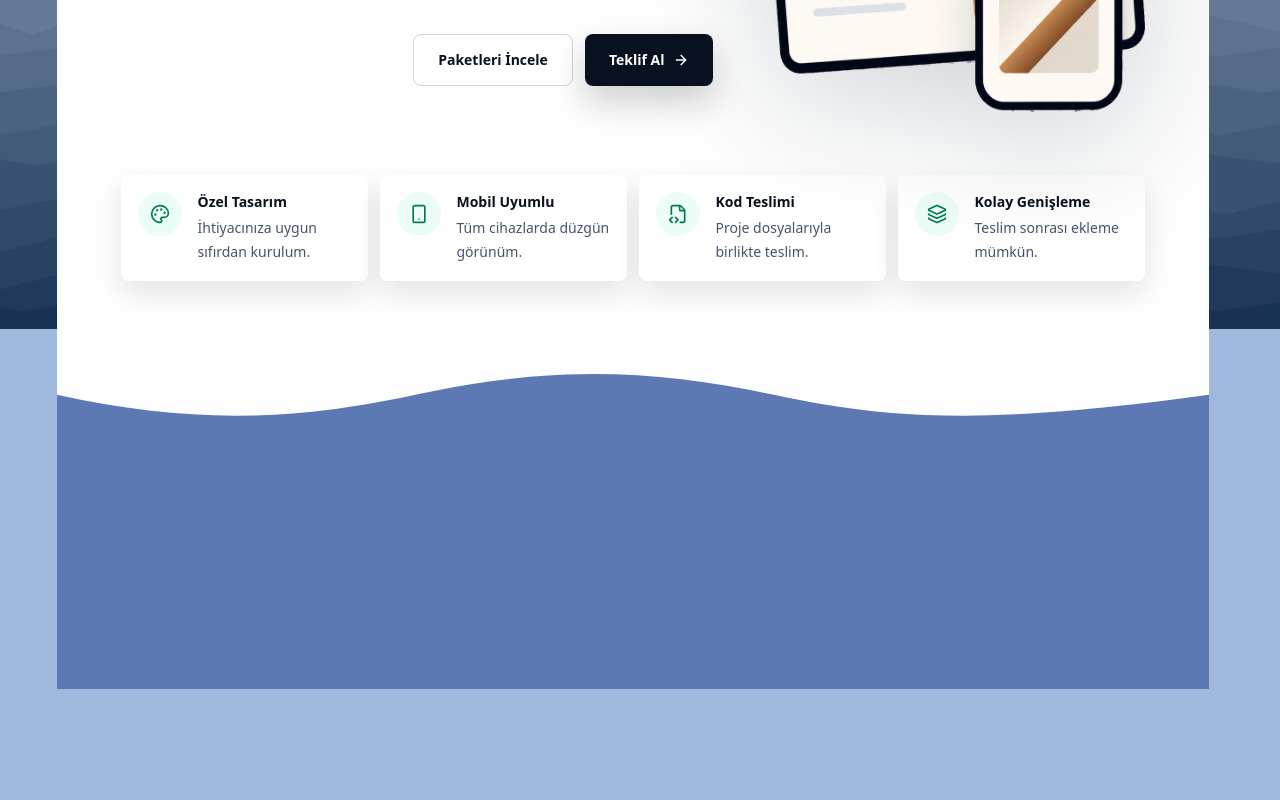
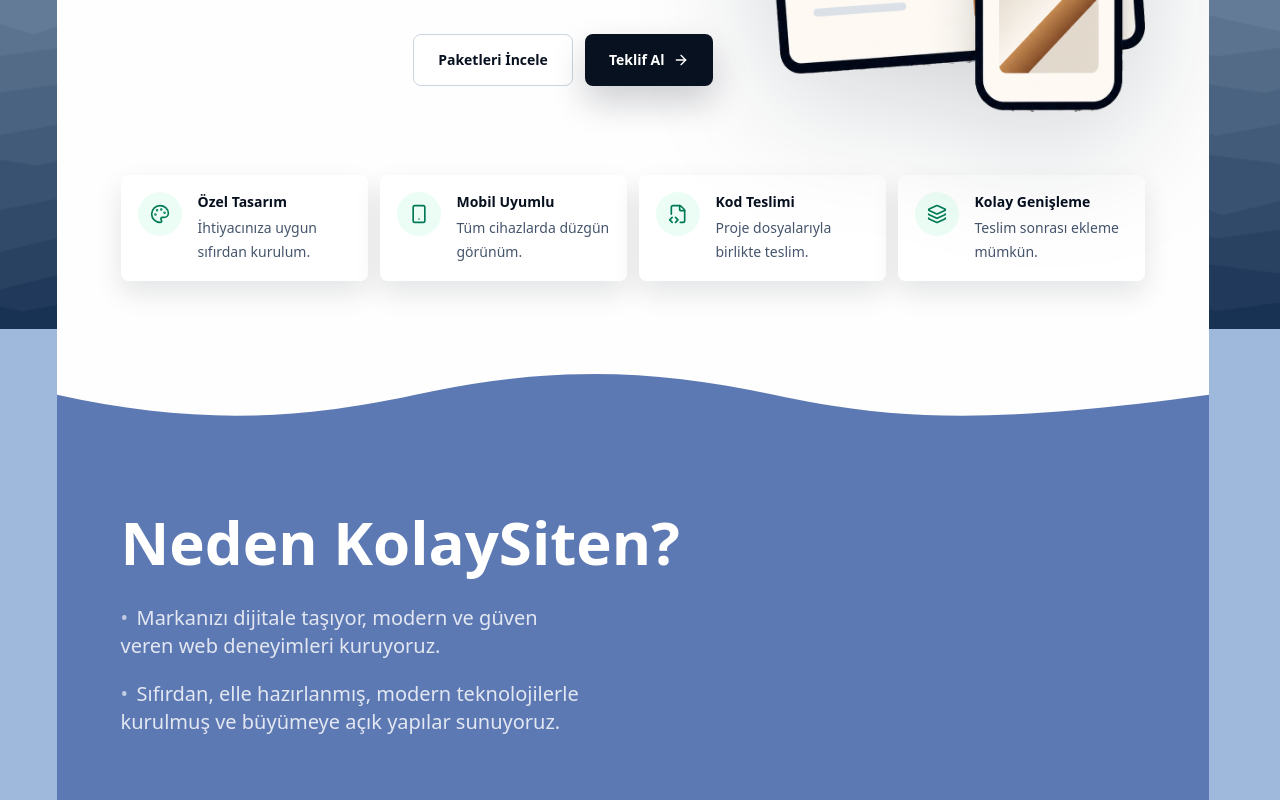
Before and after one commit to kolaysiten/clients, a Next.js app: page / in a window 1280 px wide. Shown: the part 471-1271 px from the top of the page. Before the commit the page ends 1160 px from the top, so only its background shows below. Built offline with nearby package versions, Linux system fonts and the light colour scheme.

Commit message:
refactor(WhySection): enhance layout and styling for improved readability and structure

```diff
--- a/src/sections/home/hero-section.tsx
+++ b/src/sections/home/hero-section.tsx
@@ -111,7 +111,7 @@ export default function HeroSection() {
             </m.h1>
 
             <m.p className={heroStyles.description} custom={7} variants={heroVariants.item}>
-              KolaySiten olarak, ihtiyacınıza göre tasarlanan ve modern teknolojilerle kodlanan web siteleri geliştiriyoruz.
+              KolaySiten olarak, ihtiyacınıza göre şekillenen ve modern teknolojilerle geliştirilen web siteleri hazırlıyoruz.
             </m.p>
 
             <m.div className={heroStyles.actions} variants={heroVariants.group}>
--- a/src/sections/home/why-section.tsx
+++ b/src/sections/home/why-section.tsx
@@ -2,16 +2,61 @@
 
 import { LandingSection } from "@/src/lib/landing-page";
 
+const subtitleItems = [
+  {
+    firstLine: "Markanızı dijitale taşıyor, modern ve güven",
+    secondLine: "veren web deneyimleri kuruyoruz.",
+  },
+  {
+    firstLine: "Sıfırdan, elle hazırlanmış, modern teknolojilerle",
+    secondLine: " kurulmuş ve büyümeye açık yapılar sunuyoruz.",
+  },
+] as const;
+
 export default function WhySection() {
   return (
     <LandingSection className={sectionStyles.section} sectionBg="#5d79b3">
-      <div className={sectionStyles.inner} />
+      <div className={sectionStyles.inner}>
+        <div className={sectionStyles.body}>
+          <h2 className={sectionStyles.title}>Neden KolaySiten?</h2>
+          <div className={sectionStyles.lower}>
+            <div className={sectionStyles.copy}>
+              <div className={sectionStyles.content}>
+                {subtitleItems.map((item) => (
+                  <div key={item.firstLine} className={sectionStyles.subtitleItem}>
+                    <p className={sectionStyles.subtitle}>
+                      <span className={sectionStyles.subtitleLine}>
+                        <span className={sectionStyles.subtitleBullet}>•</span>
+                        {item.firstLine}
+                      </span>
+                      <span className={sectionStyles.subtitleLine}>{item.secondLine}</span>
+                    </p>
+                  </div>
+                ))}
+              </div>
+            </div>
+            <div className={sectionStyles.visual} aria-hidden="true" />
+          </div>
+        </div>
+      </div>
     </LandingSection>
   );
 }
 
 const sectionStyles = {
   section:
-    "px-5 py-8 pt-24 text-white before:pointer-events-none before:absolute before:inset-0 before:content-[''] sm:px-8 sm:py-10 sm:pt-28 md:px-16 md:py-14 md:pt-28 xl:pt-40",
-  inner: "relative z-10 mx-auto w-full max-w-[1440px] min-h-[120px]",
+    "px-5 py-10 pt-24 text-white before:pointer-events-none before:absolute before:inset-0 before:content-[''] sm:px-8 sm:py-12 sm:pt-28 md:px-16 md:py-16 md:pt-32 xl:pt-40",
+  inner: "relative z-10 mx-auto w-full max-w-[1440px]",
+  body: "mx-auto flex w-fit max-w-full flex-col gap-8 text-left lg:w-full lg:max-w-[1200px]",
+  lower: "flex w-fit max-w-full flex-col gap-10 lg:w-full lg:flex-row lg:gap-0",
+  copy: "flex w-fit max-w-full flex-col items-start gap-3 lg:w-1/2",
+  title:
+    "max-w-3xl text-left text-3xl font-semibold leading-[1.04] text-white sm:text-4xl md:text-5xl md:leading-[0.98] lg:text-[3.75rem]",
+  content: "flex w-fit max-w-full flex-col gap-5 lg:w-full",
+  subtitleItem:
+    "flex w-full flex-col items-start gap-2 px-0 py-0 sm:gap-3",
+  subtitle: "max-w-2xl text-base leading-7 text-white/82 sm:text-lg md:text-xl",
+  subtitleLine: "block whitespace-nowrap",
+  subtitleBullet: "inline-block w-4 text-white/62",
+  visual: "hidden xl:block xl:w-1/2",
 } as const;
```
